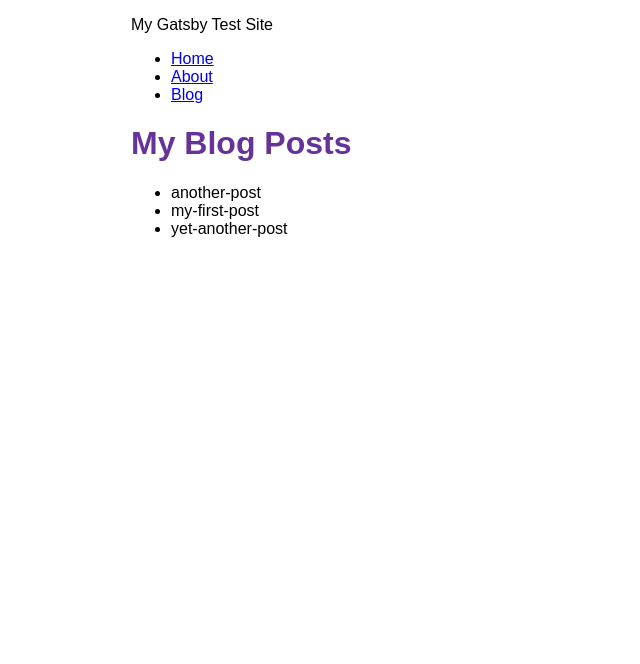
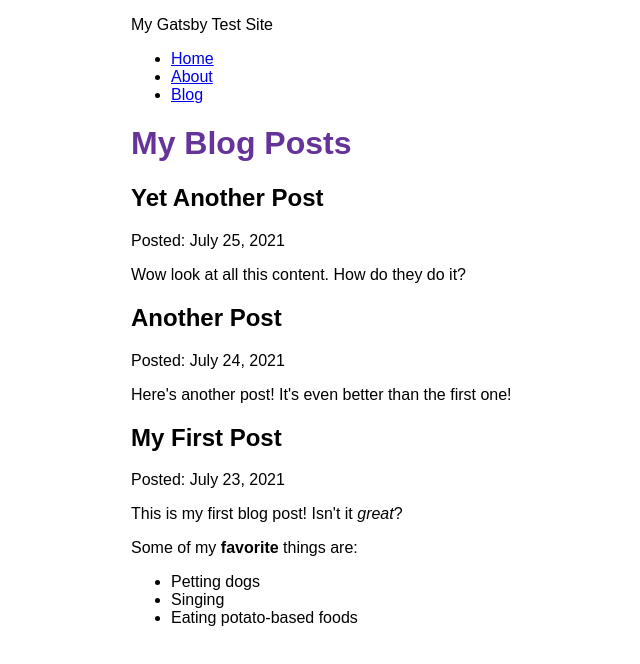
Before and after one commit to ranaalisaeed/my-gatsby-site, a Gatsby site: page /blog in a window 1280 px wide. Shown: the whole page, without its empty margins (259-899 px from the left). Built offline with nearby package versions, Linux system fonts and the light colour scheme; Gatsby itself is replaced by a stand-in of ours.

Commit message:
Finished Gatsby Tutorial Part 5

```diff
--- a/blog/another-post.mdx
+++ b/blog/another-post.mdx
@@ -0,0 +1,6 @@
+---
+title: "Another Post"
+date: "2021-07-24"
+---
+
+Here's another post! It's even better than the first one!
--- a/blog/my-first-post.mdx
+++ b/blog/my-first-post.mdx
@@ -0,0 +1,12 @@
+---
+title: "My First Post"
+date: "2021-07-23"
+---
+
+This is my first blog post! Isn't it *great*?
+
+Some of my **favorite** things are:
+
+* Petting dogs
+* Singing
+* Eating potato-based foods
--- a/blog/yet-another-post.mdx
+++ b/blog/yet-another-post.mdx
@@ -0,0 +1,6 @@
+---
+title: "Yet Another Post"
+date: "2021-07-25"
+---
+
+Wow look at all this content. How do they do it?
--- a/gatsby-config.js
+++ b/gatsby-config.js
@@ -14,5 +14,6 @@
         path: `${__dirname}/blog`,
       }
     },
+    "gatsby-plugin-mdx",
   ],
 };
--- a/package.json
+++ b/package.json
@@ -15,9 +15,12 @@
     "clean": "gatsby clean"
   },
   "dependencies": {
+    "@mdx-js/mdx": "^1.6.22",
+    "@mdx-js/react": "^1.6.22",
     "gatsby": "^3.9.1",
     "gatsby-plugin-gatsby-cloud": "^2.10.0",
     "gatsby-plugin-image": "^1.10.1",
+    "gatsby-plugin-mdx": "^2.10.0",
     "gatsby-plugin-sharp": "^3.10.2",
     "gatsby-source-filesystem": "^3.10.0",
     "react": "^17.0.1",
--- a/src/pages/blog.js
+++ b/src/pages/blog.js
@@ -1,31 +1,39 @@
 import * as React from 'react'
 import Layout from '../components/layout'
 import { graphql } from 'gatsby'
+import { MDXRenderer } from 'gatsby-plugin-mdx'
 
 const BlogPage = ({ data }) => {
   return (
     <Layout pageTitle="My Blog Posts">
-      <ul>
-        {
-          data.allFile.nodes.map(node => (
-            <li key={node.name}>
-              {node.name}
-            </li>
-          ))
-        }
-      </ul>
+      {
+        data.allMdx.nodes.map((node) => (
+          <article key={node.id}>
+            <h2>{node.frontmatter.title}</h2>
+            <p>Posted: {node.frontmatter.date}</p>
+            <MDXRenderer>
+              {node.body}
+            </MDXRenderer>
+          </article>
+        ))
+      }
     </Layout>
   )
 }
 
 export const query = graphql`
-  query {
-    allFile {
-      nodes {
-        name
+query {
+  allMdx(sort: {fields: frontmatter___date, order: DESC}) {
+    nodes {
+      frontmatter {
+        date(formatString: "MMMM D, YYYY")
+        title
       }
+      id
+      body
     }
   }
+}
 `
 
 export default BlogPage
```
Also changed, not shown: 1 other file.
